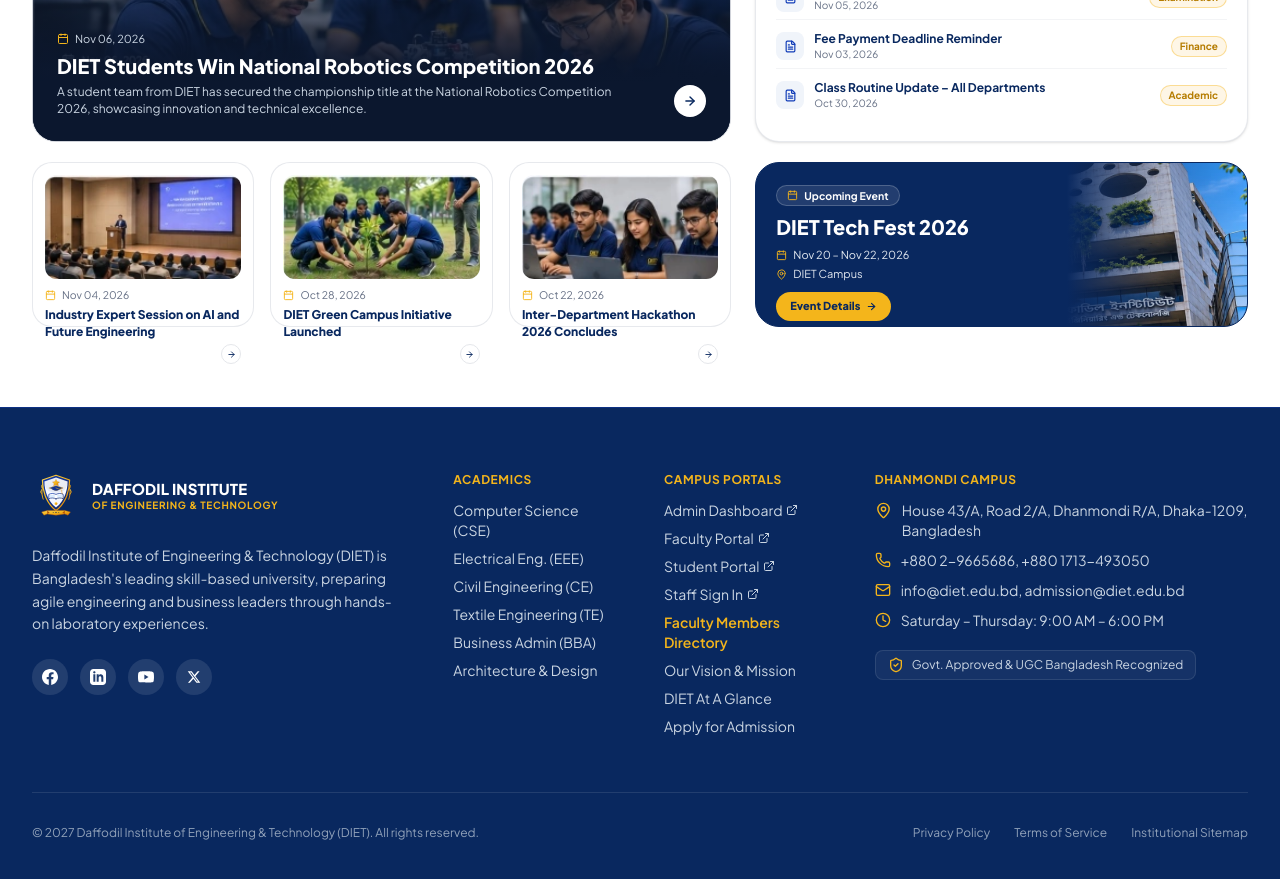
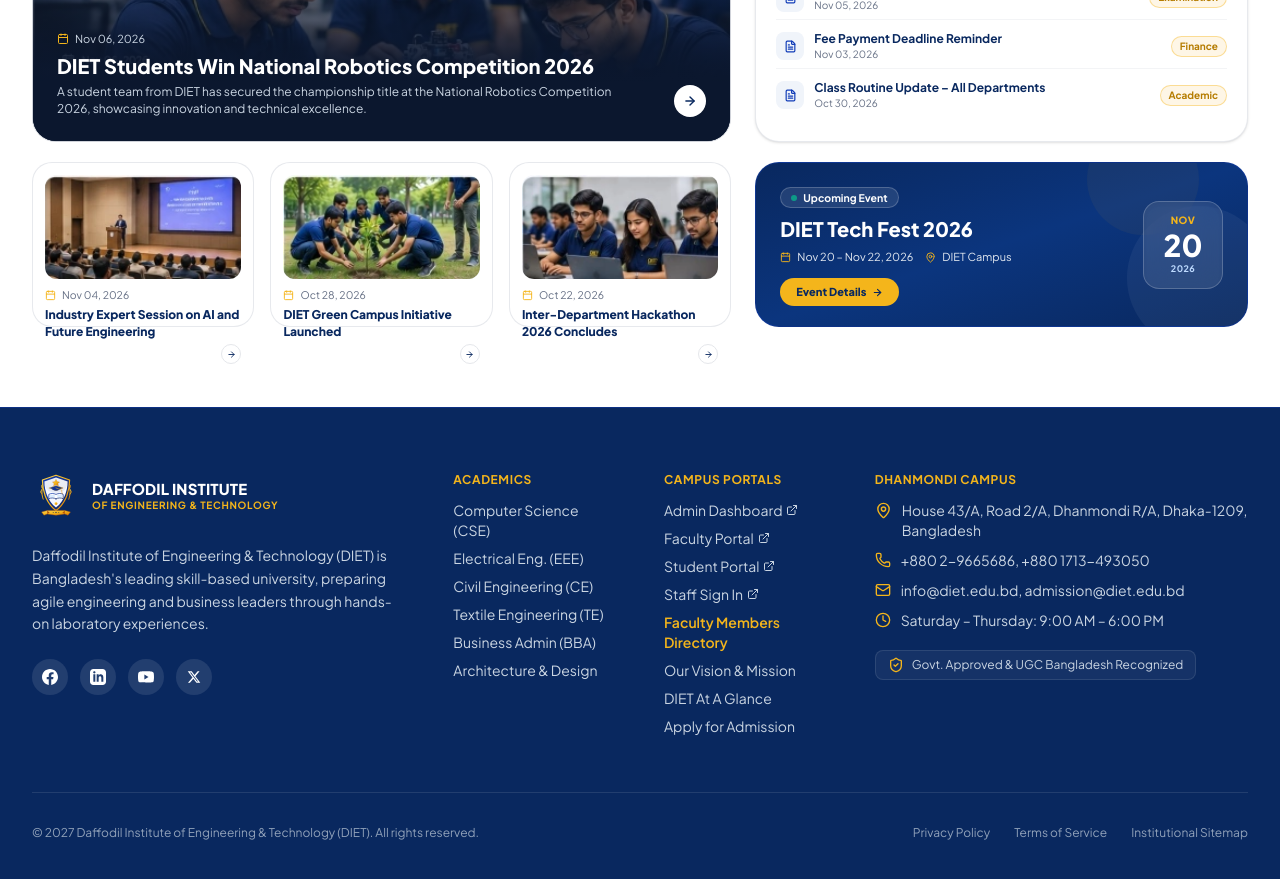
Before and after one commit to attashinn/diiit-test, a Next.js app in the folder landing/: page / in a window 1280 px wide. Shown: the part 4840-5719 px from the top of the page. Built offline with nearby package versions, Linux system fonts and the light colour scheme; no server answers.

Commit message:
fix(ui): replace broken building slice in event card with sleek date tile, ensure instant visibility and add scroll margins

```diff
--- a/landing/src/components/EventsNoticeSection.tsx
+++ b/landing/src/components/EventsNoticeSection.tsx
@@ -116,16 +116,11 @@ export default function EventsNoticeSection() {
   };
 
   return (
-    <section id="events" className="w-full py-16 sm:py-20 bg-white border-t border-gray-100 overflow-hidden">
+    <section id="news" className="w-full py-16 sm:py-20 bg-white border-t border-gray-100 overflow-hidden scroll-mt-24">
+      <span id="events" className="block -mt-24 pt-24 invisible" />
       <div className="max-w-[1360px] mx-auto px-4 sm:px-6 lg:px-8">
         {/* Section Header */}
-        <motion.div
-          initial={{ opacity: 0, y: 25 }}
-          whileInView={{ opacity: 1, y: 0 }}
-          viewport={{ once: true, margin: "-60px" }}
-          transition={{ duration: 0.6, ease: [0.22, 1, 0.36, 1] }}
-          className="flex flex-col md:flex-row md:items-end justify-between gap-6 mb-7 sm:mb-8"
-        >
+        <div className="flex flex-col md:flex-row md:items-end justify-between gap-6 mb-7 sm:mb-8">
           <div>
             {/* Top Kicker with Gold Bar */}
             <div className="flex items-center gap-2 mb-2">
@@ -147,11 +142,7 @@ export default function EventsNoticeSection() {
           </div>
 
           {/* View All Updates Button */}
-          <motion.div
-            whileHover={{ scale: 1.04, y: -2 }}
-            whileTap={{ scale: 0.96 }}
-            className="flex-shrink-0"
-          >
+          <div className="flex-shrink-0">
             <Link
               href="#events"
               className="inline-flex items-center gap-2 border border-[#09285F] text-[#09285F] hover:bg-[#09285F] hover:text-white rounded-full px-5 sm:px-6 py-2 sm:py-2.5 font-bold text-xs sm:text-[13px] transition-all duration-200"
@@ -159,8 +150,8 @@ export default function EventsNoticeSection() {
               <span>View All Updates</span>
               <ArrowRight size={14} strokeWidth={2.4} />
             </Link>
-          </motion.div>
-        </motion.div>
+          </div>
+        </div>
 
         {/* 3 Filter Tabs (Pill Buttons) */}
         <div className="flex flex-wrap items-center gap-2.5 sm:gap-3 mb-7 sm:mb-8">
@@ -198,12 +189,8 @@ export default function EventsNoticeSection() {
             {/* 1. Large Featured News Card */}
             <motion.div
               onClick={() => setSelectedNews(featuredNews)}
-              initial={{ opacity: 0, y: 25 }}
-              whileInView={{ opacity: 1, y: 0 }}
-              viewport={{ once: true, margin: "-40px" }}
-              transition={{ duration: 0.6, ease: [0.22, 1, 0.36, 1] }}
               whileHover={{
-                y: -5,
+                y: -4,
                 boxShadow: "0 20px 35px -10px rgba(0, 0, 0, 0.18)",
                 transition: { duration: 0.22 },
               }}
@@ -260,10 +247,6 @@ export default function EventsNoticeSection() {
                 <motion.div
                   key={news.id}
                   onClick={() => setSelectedNews(news)}
-                  initial={{ opacity: 0, y: 20 }}
-                  whileInView={{ opacity: 1, y: 0 }}
-                  viewport={{ once: true, margin: "-30px" }}
-                  transition={{ duration: 0.45, delay: idx * 0.08, ease: [0.22, 1, 0.36, 1] }}
                   whileHover={{
                     y: -4,
                     borderColor: "rgba(18, 61, 184, 0.35)",
@@ -310,11 +293,7 @@ export default function EventsNoticeSection() {
           {/* Right Column (5 cols): Important Notices Box + Upcoming Event Banner */}
           <div className="lg:col-span-5 flex flex-col gap-4 sm:gap-5">
             {/* 1. Important Notices Box */}
-            <motion.div
-              initial={{ opacity: 0, y: 25 }}
-              whileInView={{ opacity: 1, y: 0 }}
-              viewport={{ once: true, margin: "-40px" }}
-              transition={{ duration: 0.6, delay: 0.15, ease: [0.22, 1, 0.36, 1] }}
+            <div
               className="bg-white rounded-[24px] border border-gray-200/90 p-4 sm:p-5 flex flex-col justify-between h-[270px] sm:h-[275px] shadow-sm"
             >
               {/* Header */}
@@ -369,48 +348,35 @@ export default function EventsNoticeSection() {
                   </motion.div>
                 ))}
               </div>
-            </motion.div>
+            </div>
 
             {/* 2. Upcoming Event Banner Card */}
             <motion.div
-              initial={{ opacity: 0, y: 25 }}
-              whileInView={{ opacity: 1, y: 0 }}
-              viewport={{ once: true, margin: "-40px" }}
-              transition={{ duration: 0.6, delay: 0.25, ease: [0.22, 1, 0.36, 1] }}
               whileHover={{
-                y: -4,
-                boxShadow: "0 20px 35px -10px rgba(9, 40, 95, 0.3)",
-                transition: { duration: 0.22 },
+                y: -3,
+                transition: { duration: 0.2 },
               }}
-              className="relative bg-[#09285F] text-white rounded-[24px] p-4 sm:p-5 overflow-hidden border border-[#09285F] flex flex-col justify-between h-[165px]"
+              className="relative bg-gradient-to-br from-[#09285F] via-[#0B357E] to-[#09285F] text-white rounded-[24px] p-5 sm:p-6 overflow-hidden border border-[#123DB8]/40 flex items-center justify-between h-[165px]"
             >
-              {/* Right Side Campus Building Graphic with Seamless Gradient Blend */}
-              <div className="absolute top-0 bottom-0 right-0 w-[150px] sm:w-[180px] h-full pointer-events-none select-none z-0 overflow-hidden">
-                <Image
-                  src="/diet/event-tech-fest-clean.webp"
-                  alt="DIET Campus Tech Fest"
-                  fill
-                  className="object-cover object-center"
-                  sizes="(max-width: 640px) 150px, 180px"
-                />
-                <div className="absolute inset-0 bg-gradient-to-r from-[#09285F] via-[#09285F]/30 to-transparent" />
-              </div>
+              {/* Subtle Tech Circle Watermark in Background */}
+              <div className="absolute -right-6 -bottom-6 w-36 h-36 rounded-full bg-white/5 pointer-events-none" />
+              <div className="absolute right-12 -top-10 w-28 h-28 rounded-full bg-[#F4B51B]/5 pointer-events-none" />
 
               {/* Left Content */}
-              <div className="relative z-10 max-w-[210px] sm:max-w-[230px]">
-                {/* Badge */}
+              <div className="relative z-10 flex-1 min-w-0 pr-3">
+                {/* Badge with Live Indicator */}
                 <div className="inline-flex items-center gap-1.5 px-2.5 py-0.5 rounded-full border border-white/20 bg-white/10 text-[10.5px] font-bold text-white mb-2">
-                  <Calendar size={11} className="text-[#F4B51B]" />
+                  <span className="w-1.5 h-1.5 rounded-full bg-emerald-400 animate-pulse" />
                   <span>Upcoming Event</span>
                 </div>
 
                 {/* Event Title */}
-                <h3 className="text-lg sm:text-[20px] font-black text-white leading-tight mb-2">
+                <h3 className="text-lg sm:text-[20px] font-black text-white leading-tight mb-2 truncate">
                   DIET Tech Fest 2026
                 </h3>
 
                 {/* Date & Location */}
-                <div className="space-y-0.5 text-[11px] text-slate-200 mb-2.5">
+                <div className="flex flex-wrap items-center gap-x-3 gap-y-1 text-[11px] text-slate-200 mb-3">
                   <div className="flex items-center gap-1.5">
                     <Calendar size={11} className="text-[#F4B51B]" />
                     <span>Nov 20 &ndash; Nov 22, 2026</span>
@@ -422,9 +388,7 @@ export default function EventsNoticeSection() {
                 </div>
 
                 {/* Action CTA Button */}
-                <motion.button
-                  whileHover={{ scale: 1.05 }}
-                  whileTap={{ scale: 0.95 }}
+                <button
                   type="button"
                   onClick={() =>
                     setSelectedNews({
@@ -436,11 +400,24 @@ export default function EventsNoticeSection() {
                         "Annual technical symposium featuring robotics battles, project showcase, codeathon, and seminar sessions by corporate leaders.",
                     })
                   }
-                  className="inline-flex items-center gap-1.5 bg-[#F4B51B] hover:bg-[#eab01a] text-[#09285F] font-extrabold text-[11px] px-3.5 py-1.5 rounded-full transition-colors cursor-pointer"
+                  className="inline-flex items-center gap-1.5 bg-[#F4B51B] hover:bg-[#eab01a] text-[#09285F] font-extrabold text-[11px] px-4 py-1.5 rounded-full transition-colors cursor-pointer"
                 >
                   <span>Event Details</span>
                   <ArrowRight size={11} strokeWidth={2.4} />
-                </motion.button>
+                </button>
+              </div>
+
+              {/* Right Side: Modern Minimalist Event Date Block */}
+              <div className="relative z-10 shrink-0 hidden sm:flex flex-col items-center justify-center w-20 h-22 rounded-2xl bg-white/10 backdrop-blur-md border border-white/20 text-center shadow-inner">
+                <span className="text-[10px] font-black uppercase tracking-wider text-[#F4B51B]">
+                  NOV
+                </span>
+                <span className="text-3xl font-black text-white leading-none my-0.5">
+                  20
+                </span>
+                <span className="text-[9px] font-bold text-blue-200 uppercase tracking-wider">
+                  2026
+                </span>
               </div>
             </motion.div>
           </div>
--- a/landing/src/components/Footer.tsx
+++ b/landing/src/components/Footer.tsx
@@ -16,7 +16,7 @@ import { PORTAL_URLS } from "@/lib/config";
 
 export default function Footer() {
   return (
-    <footer id="contact" className="w-full bg-[#09285F] text-white pt-16 pb-12 border-t border-[#123DB8]/40">
+    <footer id="contact" className="w-full bg-[#09285F] text-white pt-16 pb-12 border-t border-[#123DB8]/40 scroll-mt-24">
       <div className="max-w-[1340px] mx-auto px-4 md:px-8">
         {/* Main Grid */}
         <div className="grid grid-cols-1 md:grid-cols-2 lg:grid-cols-12 gap-10 lg:gap-12 pb-14 border-b border-white/10">
--- a/landing/src/components/LeadershipMessageSection.tsx
+++ b/landing/src/components/LeadershipMessageSection.tsx
@@ -81,7 +81,7 @@ export default function LeadershipMessageSection() {
   const [selectedLeader, setSelectedLeader] = useState<LeadershipMessage | null>(null);
 
   return (
-    <section id="leadership" className="w-full py-16 sm:py-24 bg-[#FAFAFA] border-t border-slate-200/80">
+    <section id="leadership" className="w-full py-16 sm:py-24 bg-[#FAFAFA] border-t border-slate-200/80 scroll-mt-24">
       <div className="max-w-[1360px] mx-auto px-4 sm:px-6 lg:px-8">
 
         {/* Section Header */}
--- a/landing/src/components/ProgramsSection.tsx
+++ b/landing/src/components/ProgramsSection.tsx
@@ -73,7 +73,7 @@ const programs = [
 
 export default function ProgramsSection() {
   return (
-    <section id="programs" className="w-full pt-14 sm:pt-20 pb-8 sm:pb-12 bg-white overflow-hidden">
+    <section id="programs" className="w-full pt-14 sm:pt-20 pb-8 sm:pb-12 bg-white overflow-hidden scroll-mt-24">
       <div className="max-w-[1360px] mx-auto px-4 sm:px-6 lg:px-8">
         {/* Section Header */}
         <motion.div
--- a/landing/src/components/WhyChooseSection.tsx
+++ b/landing/src/components/WhyChooseSection.tsx
@@ -54,7 +54,7 @@ const keyAdvantages = [
 
 export default function WhyChooseSection({ onOpenTourModal }: WhyChooseSectionProps) {
   return (
-    <section id="about" className="w-full pt-12 sm:pt-16 pb-16 sm:pb-20 bg-white border-t border-gray-100 overflow-hidden">
+    <section id="about" className="w-full pt-12 sm:pt-16 pb-16 sm:pb-20 bg-white border-t border-gray-100 overflow-hidden scroll-mt-24">
       <div className="max-w-[1360px] mx-auto px-4 sm:px-6 lg:px-8">
 
         <div className="grid grid-cols-1 lg:grid-cols-12 gap-10 lg:gap-14 items-center">
```
